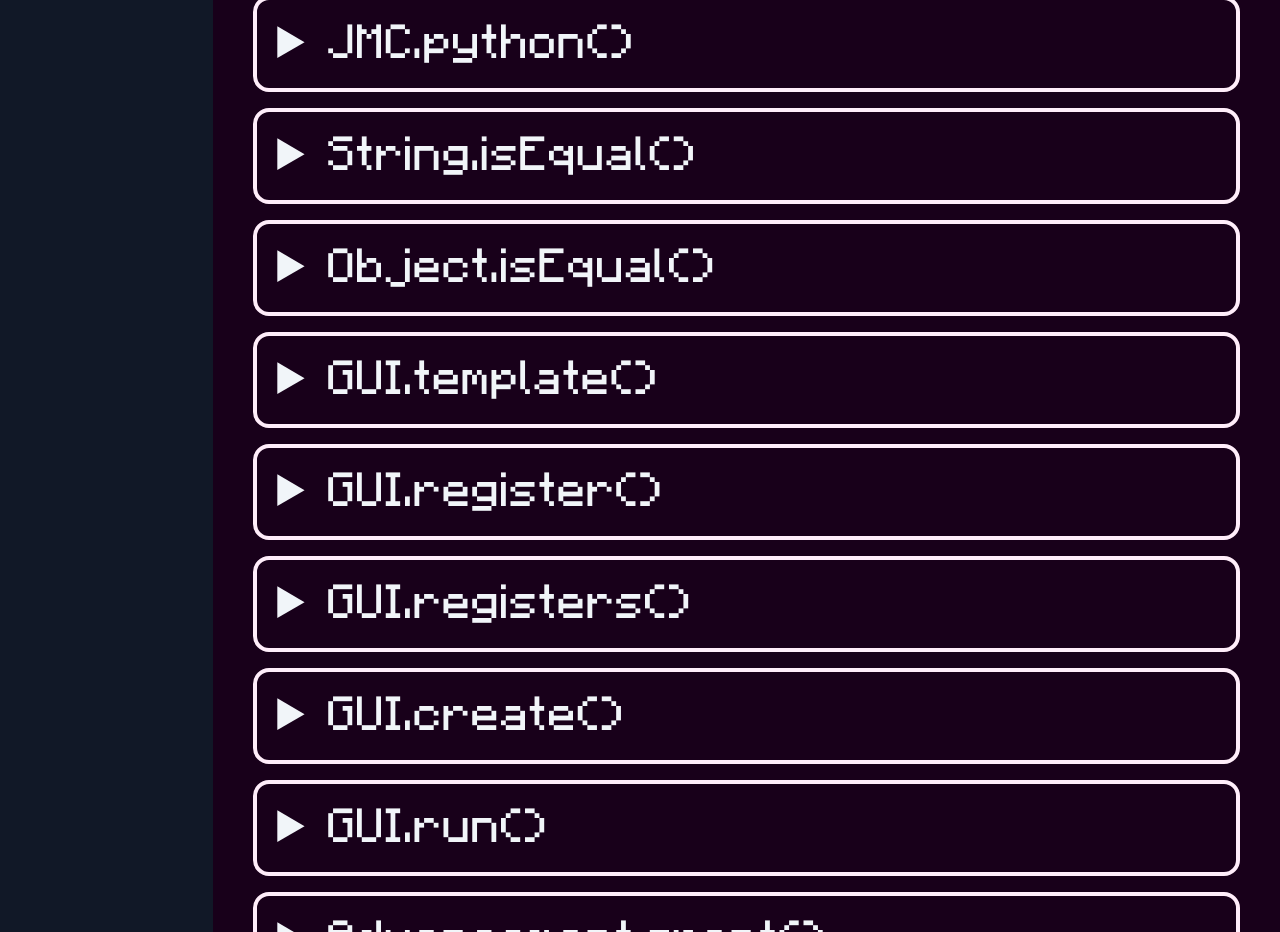
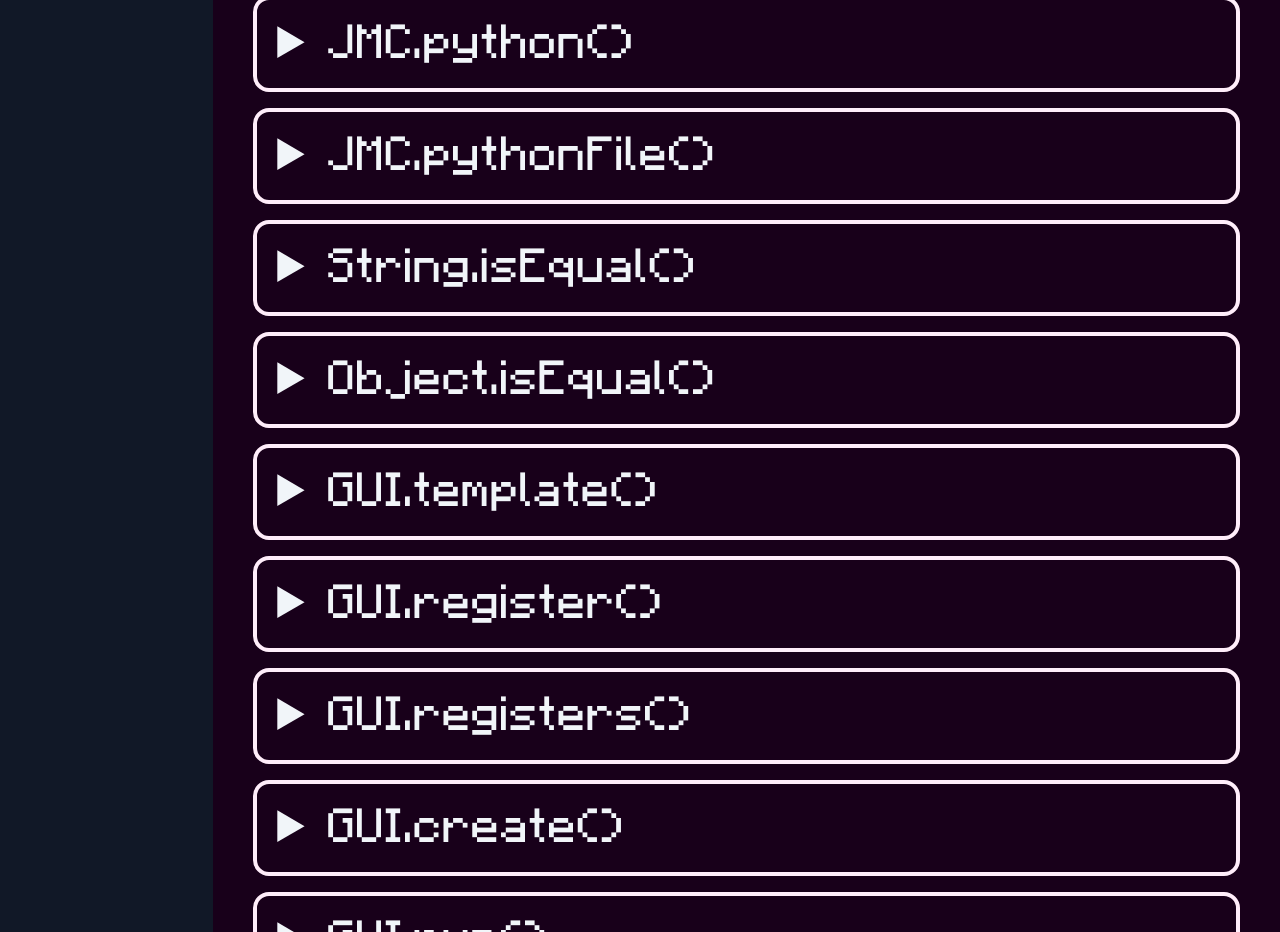
Before and after one commit to WingedSeal/jmc, a React (Create React App) app: page /documentation/built-in-function in a window 1280 px wide. Shown: the part 5260-6192 px from the top of the page. Built offline with nearby package versions, Linux system fonts and the light colour scheme.

Commit message:
feat: add JMC.pythonFile

```diff
--- a/src/pages/BuiltInFunction/Features.tsx
+++ b/src/pages/BuiltInFunction/Features.tsx
@@ -1019,12 +1019,51 @@ const BuildinFeatures = [
             variables/functions declared earlier (By default, it generates new
             environment)
         </p>
+        <p>
+            Set <code>jmc</code> to <code>true</code> pipe the output through
+            JMC compiler again. So you can emit JMC code.
+        </p>
         <Command
             name="JMC.python"
             type="JMCFunction"
             params={[
                 { key: "pythonCode", type: "string" },
-                { key: "env", type: "string ", default: '""' },
+                { key: "env", type: "string", default: '""' },
+                { key: "jmc", type: "boolean", default: "false" },
+            ]}
+        />
+    </Feature>,
+    <Feature
+        id="jmc_python_file"
+        summary="JMC.pythonFile()"
+        keywords="code program javascript run"
+        examples={[
+            "jmc=FIWQwgdADgngLgCwPYDsAUADAUAEwKYBmABAM5QCGAtmgJQBcWAkAUgE5ED6RAlika%2BRQBzPGgCMABnpNGeStzhoARCXIwiACTwAbbUiIB1NtpxKaWDABoiSyuV5mA3Fiyr1SgzoDGSSniJw%2BngAHlRQ2nhKzqCQsIiomK4U1OZWNnYONI5AA",
+            "jmc=FIWQwgdADgngLgCwPYDsAUADAUAEwKYBmABAUkmnHgB5wCUAXFgJB4C2AlnGgQEQDOAQxhEA3pRoBfHrSylyPAEYCATtKwZaAbixZQkWIlSZchEmQrU6jFhy69BwnOwIE8yvCjijxcKTLloiipqGppAA",
+            "jmc=FIWQwgdADgngLgCwPYDsAUADAUAMyUgAgF4CAiAZwEMYCBGUrDAGjIFMUA3egSgG4tQkWIlSZc%2BYmSo0ATA2ZtOcvgPDR4ydNlYBbAJZw0eJN0YtS7LqT5A",
+        ]}
+    >
+        <p>
+            Allow you to use python code directly inside jmc, use{" "}
+            <code>emit()</code> function to return one or more command. The
+            python file imported is relative to the .jmc file which calls it.
+        </p>
+        <p>
+            Use the same <code>env</code> to continue using old
+            variables/functions declared earlier (By default, it generates new
+            environment)
+        </p>
+        <p>
+            Set <code>jmc</code> to <code>true</code> pipe the output through
+            JMC compiler again. So you can emit JMC code.
+        </p>
+        <Command
+            name="JMC.pythonFile"
+            type="JMCFunction"
+            params={[
+                { key: "pythonFile", type: "string" },
+                { key: "env", type: "string", default: '""' },
+                { key: "jmc", type: "boolean", default: "false" },
             ]}
         />
     </Feature>,
```
